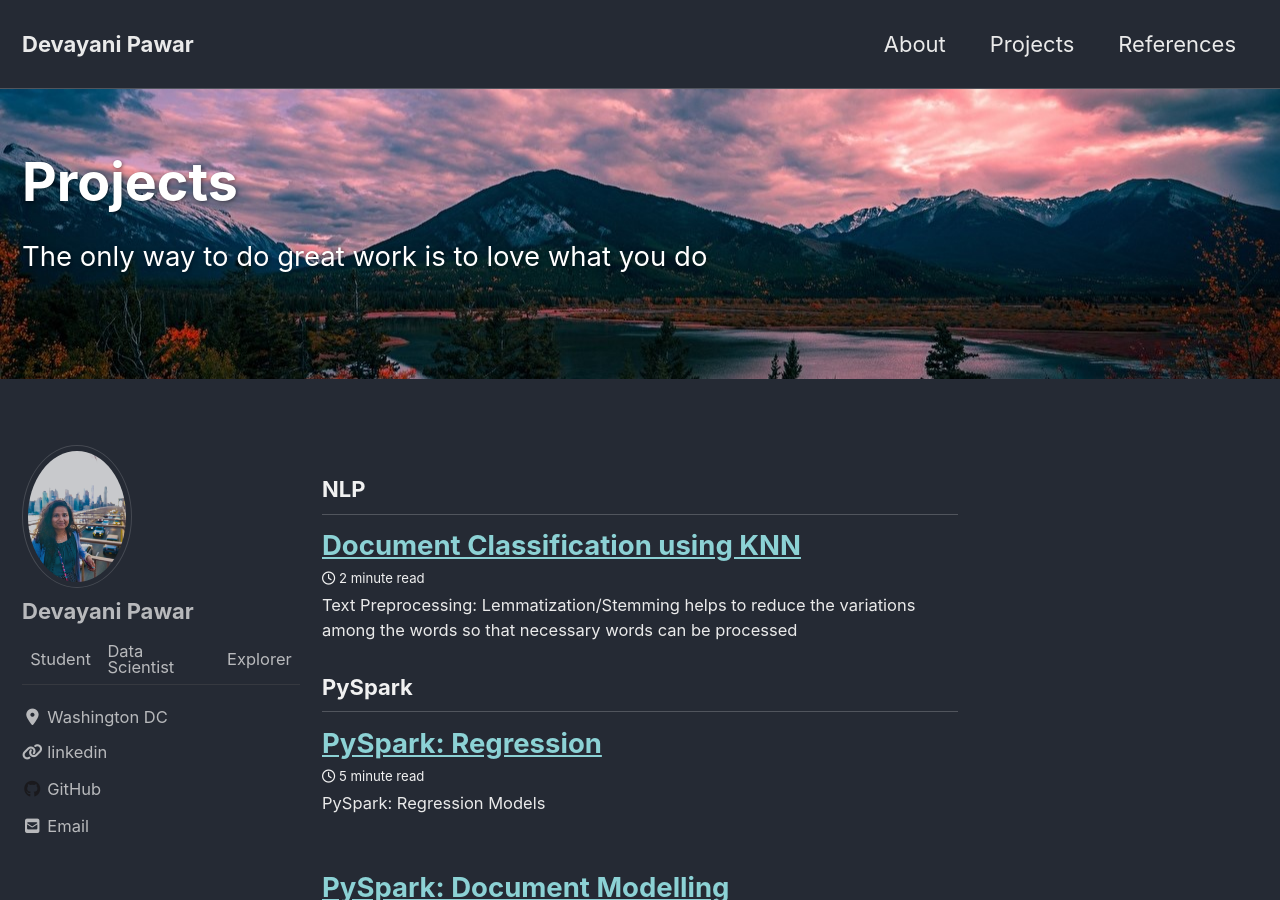
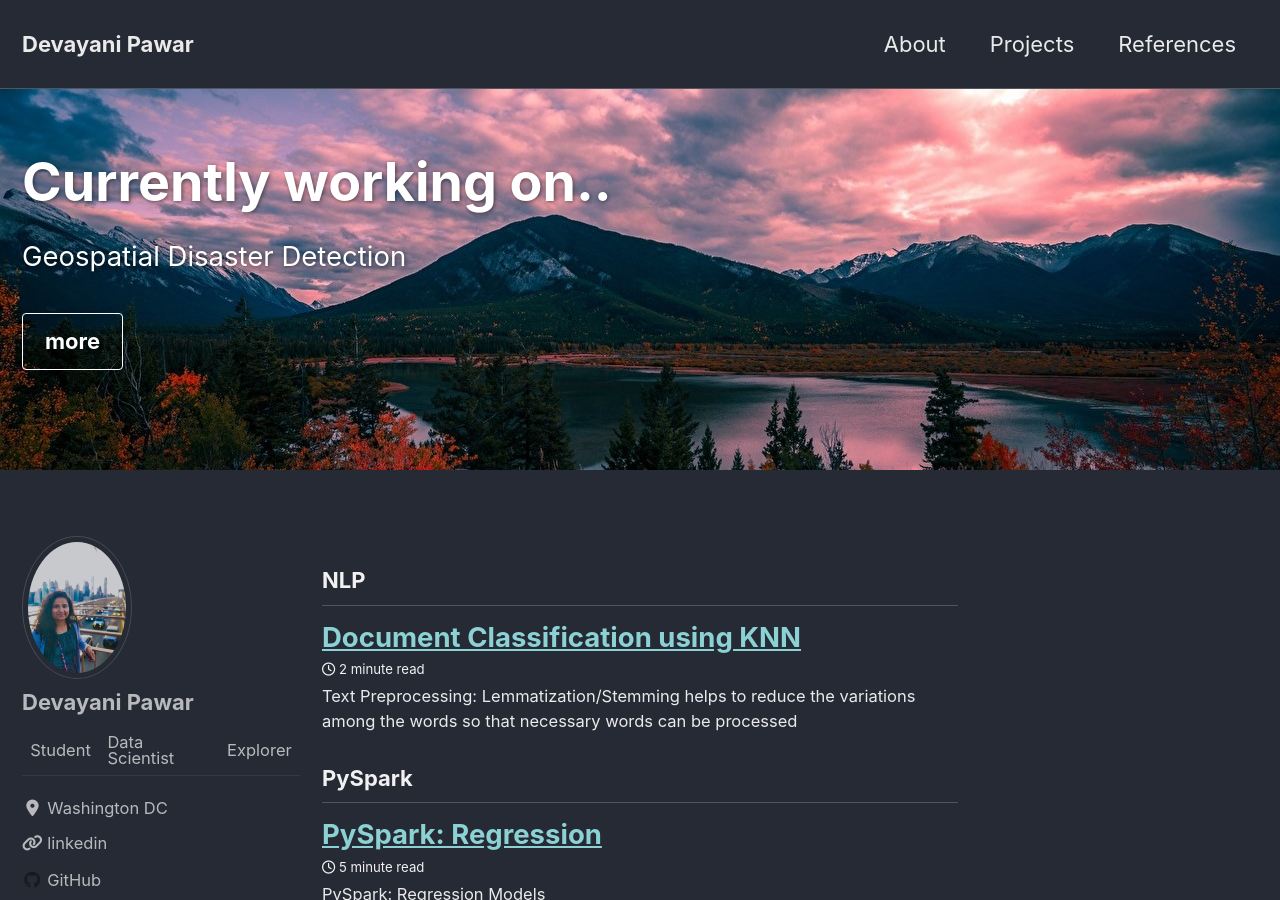
Before and after one commit to devayanipowar/devayanipowar.github.io, a Jekyll site: the page built from _pages/DataPreprocessing.md, in a window 1280 px wide and 900 px high. Built offline with Jekyll 4.4.1, drawn with Linux system fonts in a browser that asks for light colours; cached includes are drawn as plain includes; nearby versions of some CDN libraries.

Commit message:
Major updates

```diff
--- a/_pages/DataPreprocessing.md
+++ b/_pages/DataPreprocessing.md
@@ -1,12 +1,13 @@
 ---
 layout: archive
 permalink: /data-preprocessing/
-title: "Projects"
-excerpt: "The only way to do great work is to love what you do"
+title: "Currently working on.."
+excerpt: "Geospatial Disaster Detection"
 author_profile: true
 header:
   overlay_image	: "/images/moun.jpg"
-
+  actions:
+    - label: "more"
 
 
 ---
--- a/index.html
+++ b/index.html
@@ -1,7 +1,7 @@
 ---
 layout: home
 author_profile: true
-title: "Currently working on."
+title: "Currently working on.."
 excerpt: "Geospatial Disaster Detection"
 
 header:
```
